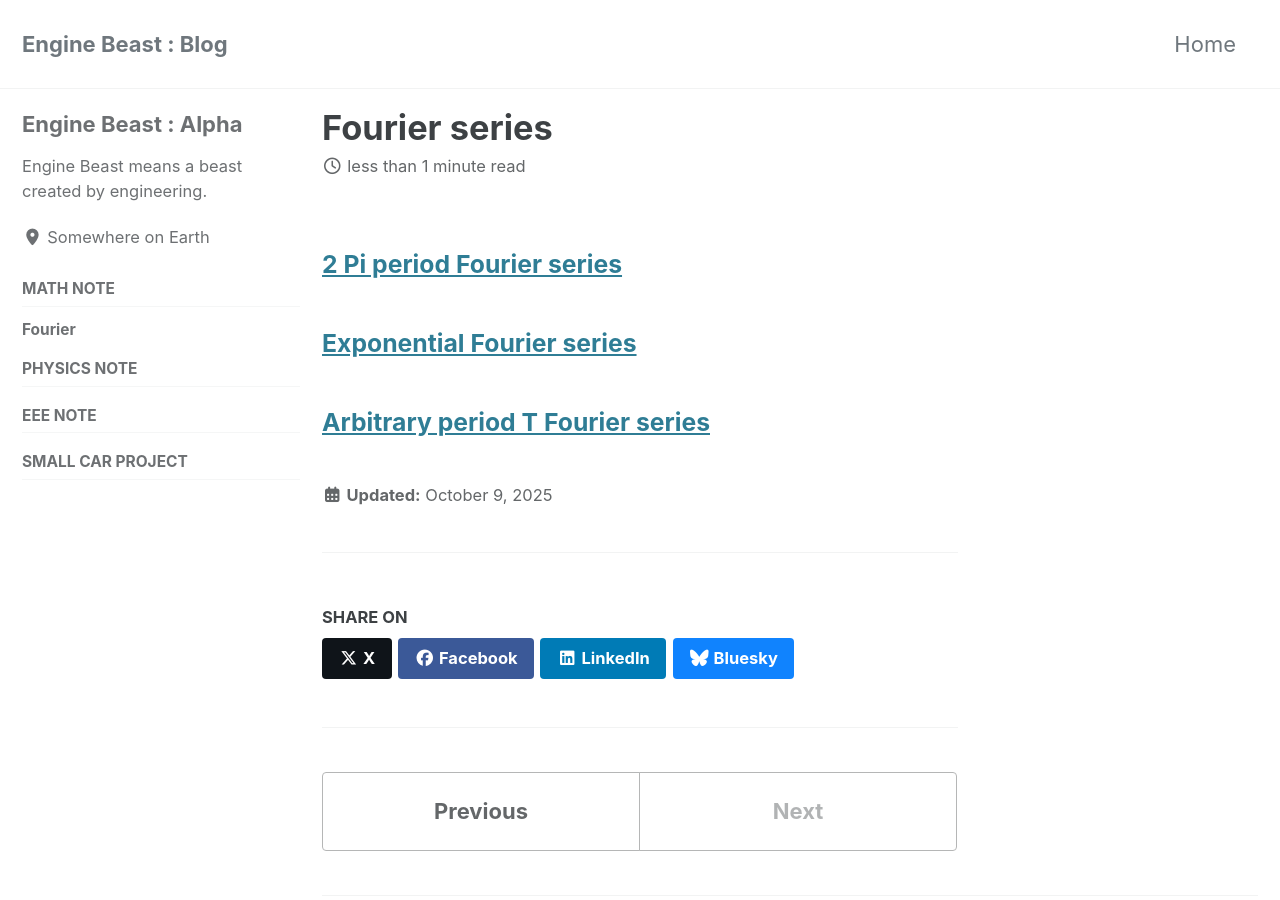
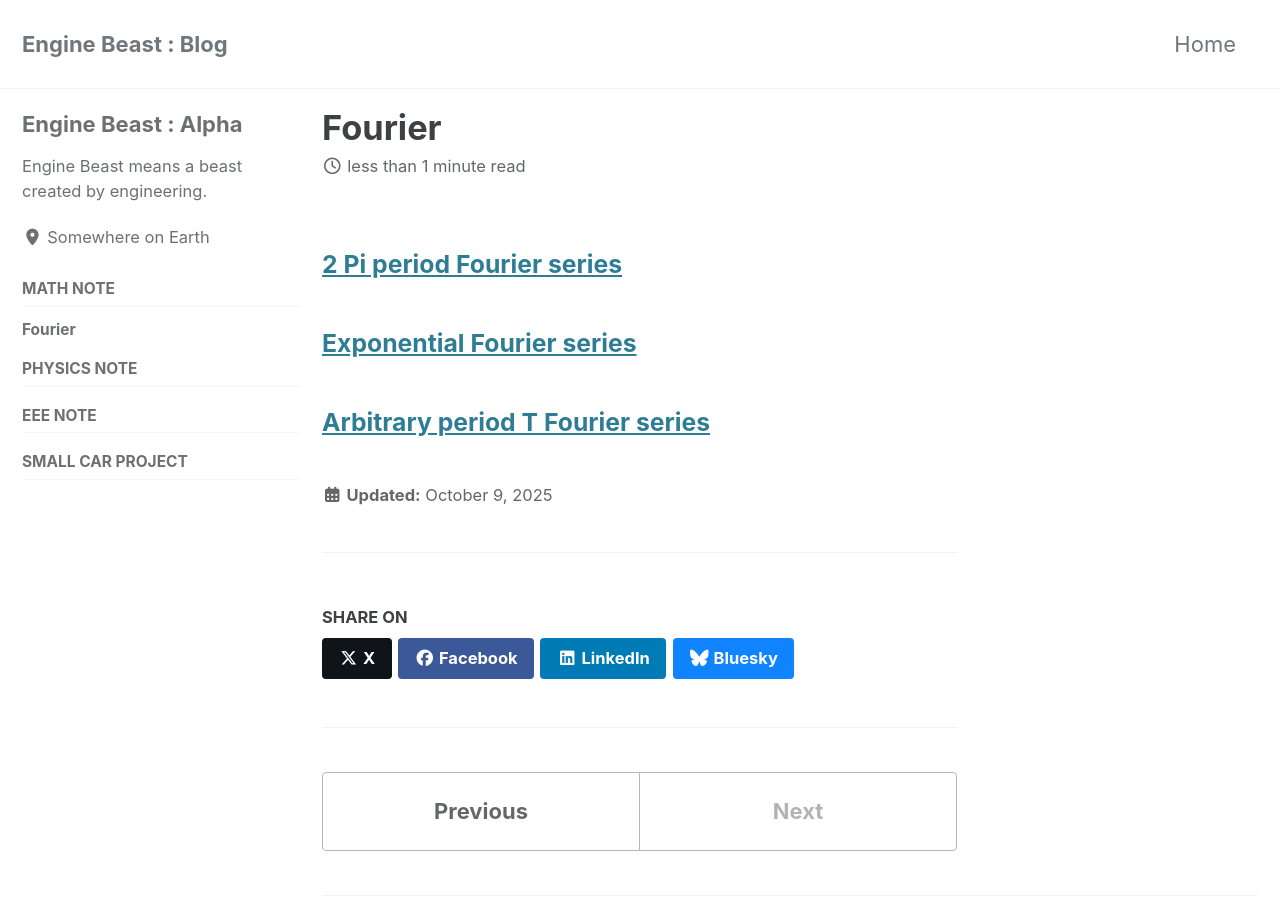
Before and after one commit to enginebeast/enginebeast.github.io, a Jekyll site: the page built from _posts/2025-10-09-fourier.md, in a window 1280 px wide and 900 px high. Built offline with Jekyll 4.4.1, drawn with Linux system fonts in a browser that asks for light colours; cached includes are drawn as plain includes.

Commit message:
Edit title

```diff
--- a/_posts/2025-10-09-fourier.md
+++ b/_posts/2025-10-09-fourier.md
@@ -1,9 +1,8 @@
 ---
-title: "Fourier series"
+title: "Fourier"
 categories:
     - math_note
 use_math: true
-comments: true
 ---
 
 ### [2 Pi period Fourier series](https://enginebeast.github.io/math_note/2pi_fourier_series)
```
